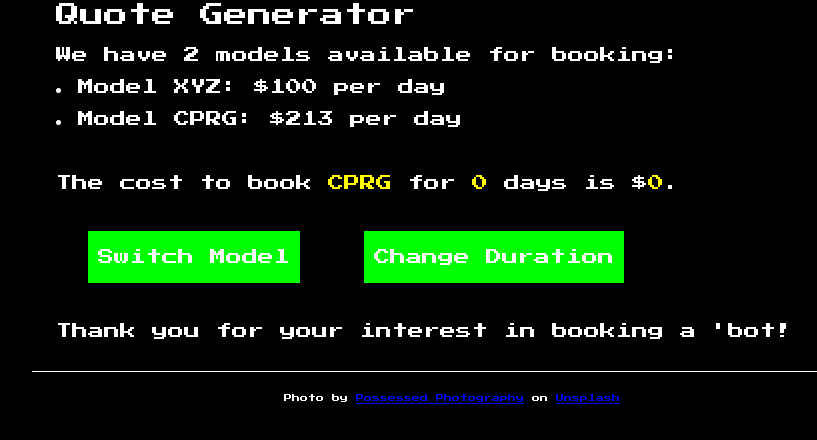
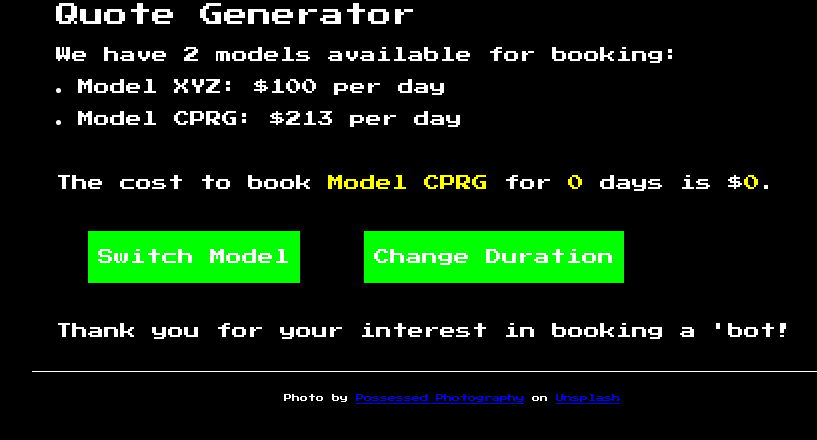
Before and after one commit to TaekoHarada/web_lab6, a plain HTML site: page index.html in a window 1280 px wide. Both pictures are taken after a click on the element "Switch Model". Shown: the part 122-562 px from the top of the page, without its empty margins (188-1005 px from the left). Drawn offline with Linux system fonts and the light colour scheme.

Commit message:
Upload scripts/scripts.js

```diff
--- a/index.html
+++ b/index.html
@@ -35,7 +35,7 @@
         <li>Model CPRG: $213 per day</li>
       </ul>
       <p>
-        The cost to book <span id="model-text">XYZ</span> for
+        The cost to book <span id="model-text">Model XYZ</span> for
         <span id="duration-text">0</span> days is $<span id="calculated-cost"
           >0.00</span
         >.
--- a/scripts/scripts.js
+++ b/scripts/scripts.js
@@ -11,7 +11,7 @@ You are encouraged to use the provided naming convention for ease of review.
 
 // INSERT YOUR CODE HERE
 var modelName = "XYZ";
-var duration = 0;
+var duration = 0.0;
 /****************** helper function ******************/
 /* create a function called recalculate() which will
     - create a variable to represent the calculated-cost span element. That will look something like:
@@ -25,14 +25,13 @@ var duration = 0;
 // INSERT YOUR CODE HERE
 function recalculate() {
   let costLabel = document.getElementById("calculated-cost");
-  let total_cost = 0;
+  let total_cost = 0.0;
   if (modelName == "XYZ") {
     total_cost = duration * 100;
   } else if (modelName == "CPRG") {
     total_cost = duration * 213;
   }
   costLabel.innerHTML = total_cost;
-  console.log(total_cost);
 }
 
 /****************** model button logic ******************/
@@ -51,14 +50,14 @@ function recalculate() {
 var modelButton = document.getElementById("model-button");
 
 function changeModel() {
-  var model_text = document.getElementById("model-text");
+  let model_text = document.getElementById("model-text");
 
   if (modelName == "XYZ") {
     modelName = "CPRG";
   } else if (modelName == "CPRG") {
     modelName = "XYZ";
   }
-  model_text.innerHTML = modelName;
+  model_text.innerHTML = "Model " + modelName;
 
   recalculate();
 }
@@ -80,9 +79,8 @@ modelButton.addEventListener("click", changeModel);
 var durationBtn = document.getElementById("duration-button");
 
 function changeDuration() {
-  console.log("changeDuration");
-  var durationText = document.getElementById("duration-text");
-  duration = prompt("Enter new duration");
+  let durationText = document.getElementById("duration-text");
+  duration = window.prompt("Enter new duration");
   durationText.innerHTML = duration;
   recalculate();
 }
```
